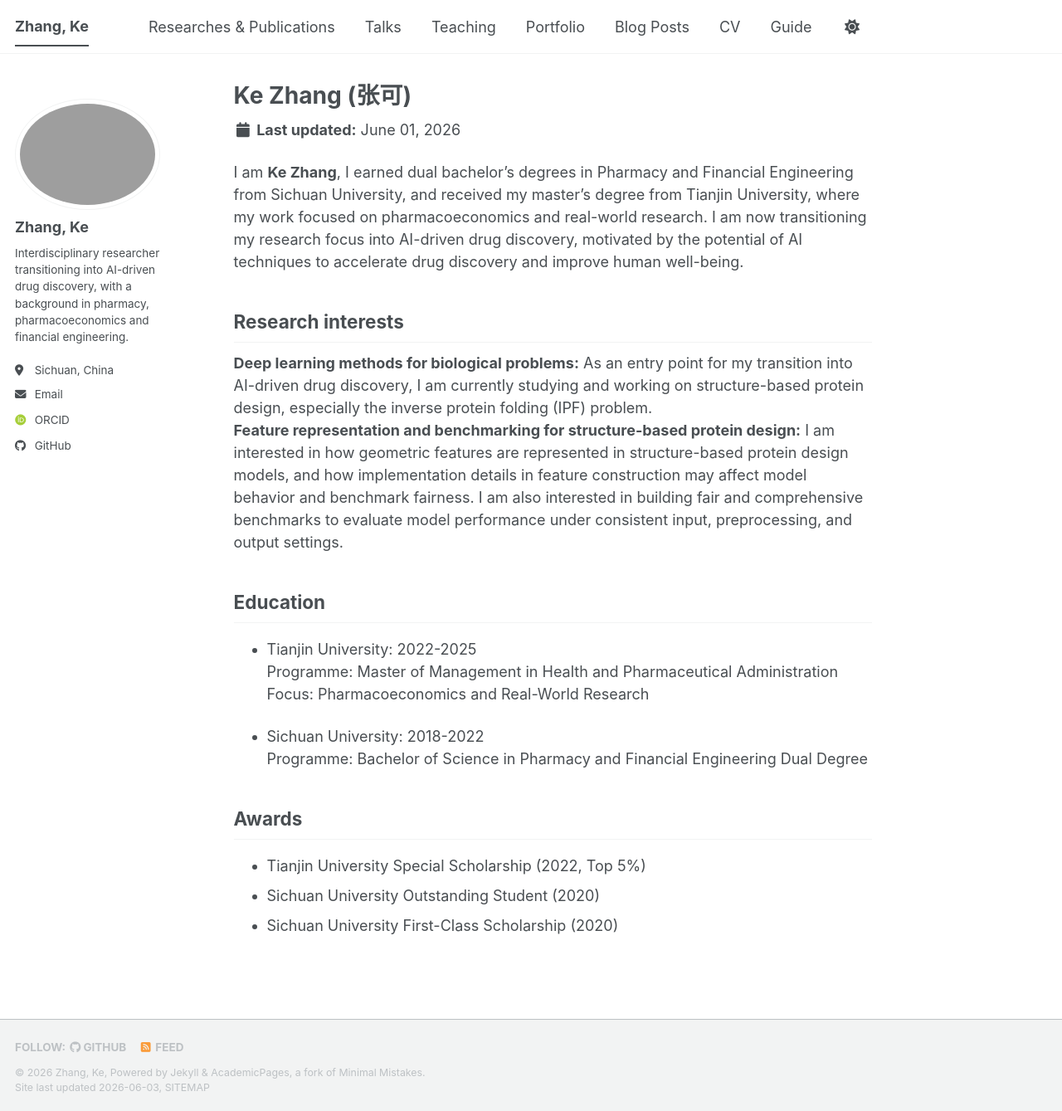
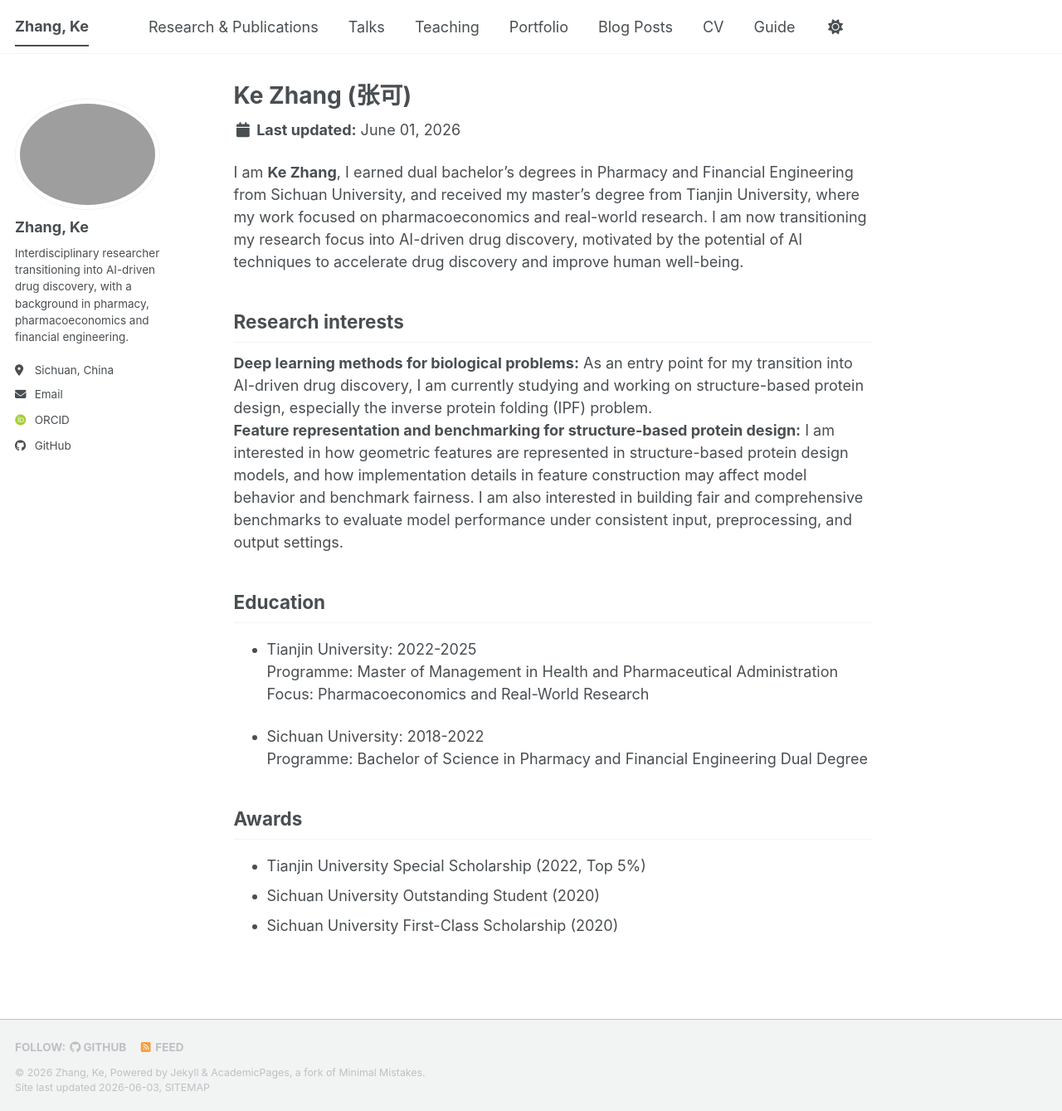
Before and after one commit to Zhangke123jimu/Zhangke123jimu.github.io, a Jekyll site: the page built from _pages/about.md, in a window 1280 px wide and 1339 px high. Shown: the whole window at 83% size. Built offline with Jekyll 4.4.1, drawn with Linux system fonts in a browser that asks for light colours; some web fonts are replaced; a script bundle is joined from its source files by our own code; library files that are not in the unit come from our copies.

Commit message:
Update navigation.yml

```diff
--- a/_data/navigation.yml
+++ b/_data/navigation.yml
@@ -8,7 +8,7 @@
 #      Markdown formatted page while the second is generated using JSON.
 
 main:
-  - title: "Researches & Publications"
+  - title: "Research & Publications"
     url: /research-and-publications/
 
   - title: "Talks"
```
